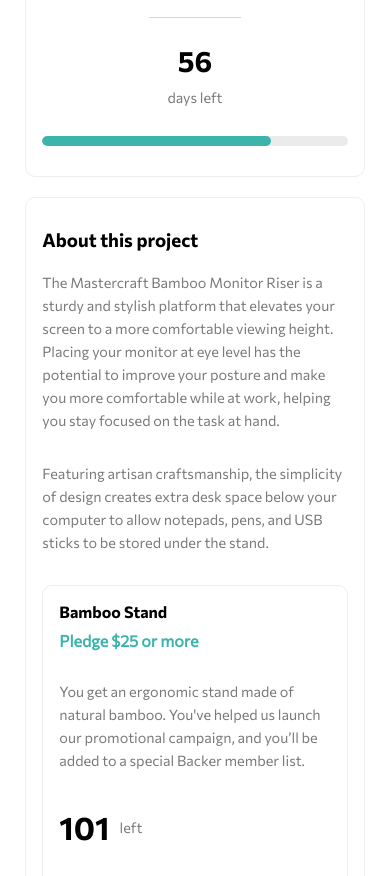
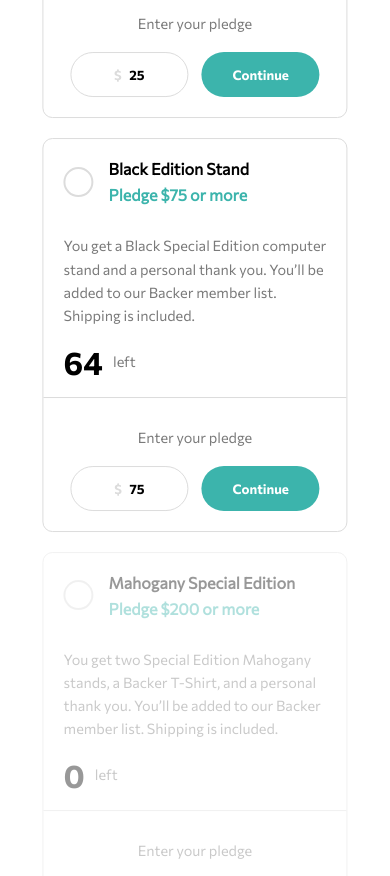
Before and after one commit to Eminence14/crowdfunding-product-page, a plain HTML site: page index.html in a window 390 px wide. Shown: the part 767-1643 px from the top of the page. Drawn offline with Linux system fonts and the light colour scheme.

Commit message:
selected mobile modal styled

```diff
--- a/index.html
+++ b/index.html
@@ -124,7 +124,9 @@
       </section>
     </main>
 
-    <div class="modal">
+<!-- Modal started -->
+
+    <div class="modal active">
       <div class="modal-header">
         <div class="headings">Back this project</div>
         <p class="close-modal">&times;</p>
@@ -168,6 +170,13 @@
             <div class="card-bottom">
               <p> <span class="stat-num"> 101 </span><span class="light-text">left</span></p>
             </div>
+            <div class="modal-selected">
+              <p class="pledge-selected">Enter your pledge</p>
+              <div class="amount-selected">
+                <button class="amount-btn"> <span class="dollar-sign">$ &nbsp;</span> 25</button>
+                <button class="colored-btns">Continue</button>
+              </div>
+            </div>
           </div>
 
           <div class="modal-card">
@@ -186,6 +195,13 @@
             </p>
             <div class="card-bottom">
               <p> <span class="stat-num"> 64 </span><span class="light-text">left</span></p>
+            </div>
+            <div class="modal-selected">
+              <p class="pledge-selected">Enter your pledge</p>
+              <div class="amount-selected">
+                <button class="amount-btn"><span class="dollar-sign">$ &nbsp;</span> 75</button>
+                <button class="colored-btns">Continue</button>
+              </div>
             </div>
           </div>
 
@@ -206,35 +222,23 @@
             <div class="card-bottom">
               <p> <span class="stat-num"> 0 </span><span class="light-text">left</span></p>
             </div>
+            <div class="modal-selected">
+              <p class="pledge-selected">Enter your pledge</p>
+              <div class="amount-selected">
+                <button class="amount-btn"><span class="dollar-sign">$ &nbsp;</span> 200</button>
+                <button class="colored-btns">Continue</button>
+              </div>
+            </div>
           </div>
 
         </div>
       </div>
     </div>
+
+<!-- Modal ended -->
+
   </div>
 
-
-  <!-- Selection modal start
-
-  <!-- Selected pledge start
-  Enter your pledge
-  $25
-  Continue
-  <!-- Selected pledge end
-
-  <!-- Selected pledge start
-  Enter your pledge
-  $75
-  Continue
-  <!-- Selected pledge end
-
-  <!-- Selected pledge  start
-  Enter your pledge
-  $200
-  Continue
-  <!-- Selected pledge end
-
-  <!-- Selection modal end
 
   <!-- Success modal start
 
--- a/style.css
+++ b/style.css
@@ -320,11 +320,20 @@
   margin-bottom: 30px;
 }
 .pledge {
-  border: 2px solid var(--darkGray);
+  border: 2px solid #dcdcdc;
   width: 30px;
   height: 30px;
   border-radius: 30px;
   cursor: pointer;
+  display: flex;
+  align-items: center;
+  justify-content: center;
+}
+.pledge .inner-pledge.active {
+  width: 15px;
+  height: 15px;
+  border-radius: 25px;
+  background-color: var(--modCyan);
 }
 .pledge-title {
   margin-left: 15px;
@@ -343,6 +352,37 @@
 .modal-card:last-child {
   opacity: 0.4;
 }
+
+/* Selected mobile modal style  starts */
+.modal-selected {
+  /* display: none; */
+  border-top: 1px solid #dcdcdc;
+  margin: 0 -20px;
+  padding: 30px 20px 0;
+  text-align: center;
+}
+.modal-selected.active {
+  display: block;
+}
+p.pledge-selected {
+  color: var(--darkGray);
+  font-size: .9em;
+  margin-bottom: 20px;
+}
+.modal-selected button {
+  height: 45px;
+  width: 45%;
+  font-family: "Commissioner Bold";
+  border-radius: 30px;
+}
+button.amount-btn {
+  border: 1px solid #dcdcdc;
+  margin-right: 10px;
+}
+button.amount-btn .dollar-sign {
+  color: #dcdcdc;
+}
+/* Selected mobile modal style  ends */
 
 /* Modal styles for mobile end */
 
```
